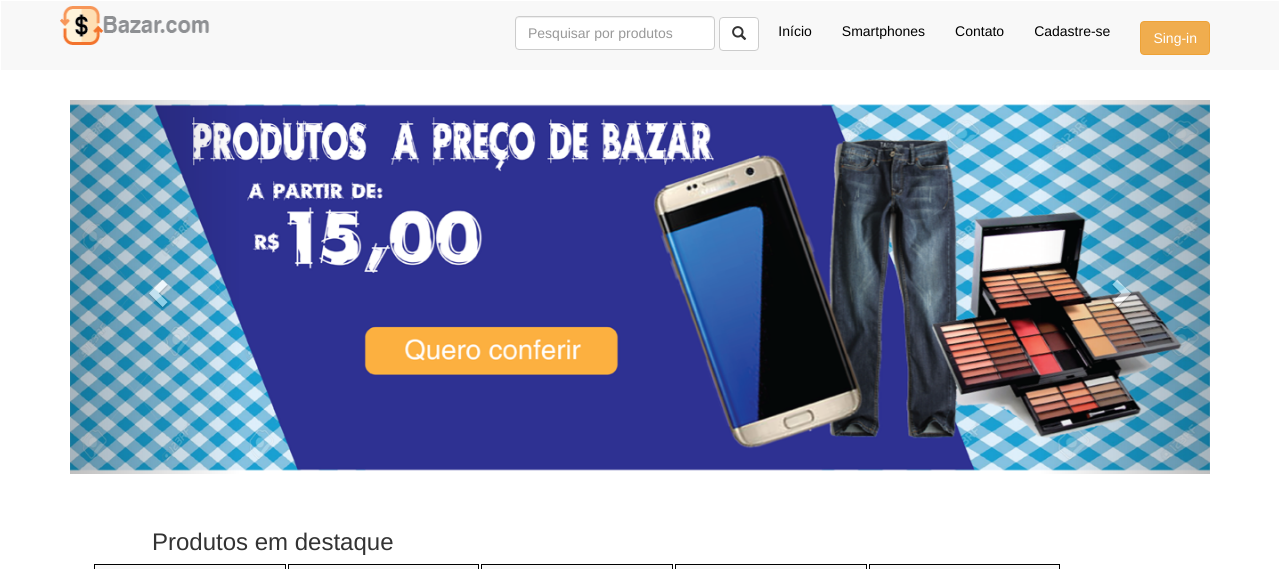
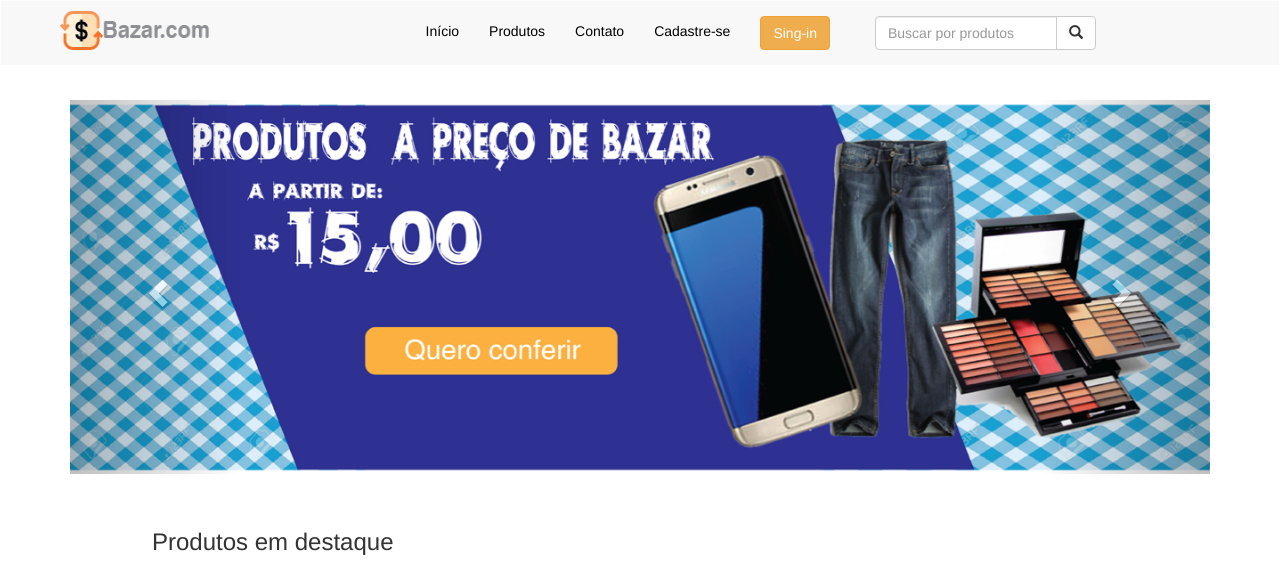
Before and after one commit to franciscooliver/bazar.com, a PHP site: page / in a window 1280 px wide. Shown: the top 569 px of the page. Run offline with PHP 8.4, Linux system fonts and the light colour scheme; data comes from the database, SQL or seed files in the repository; tables that the repository leaves empty or names only in its code hold one stand-in row (values such as "Sample post").

Commit message:
imagens_banco

```diff
--- a/bootstrap3/css/estilo_index.css
+++ b/bootstrap3/css/estilo_index.css
@@ -41,12 +41,16 @@ body {
 }
 
 .form-control {
-	margin-top: 15px;
-	margin-left: 300px;
-    display: inline-block;
+
     width: 200px;
 
 }
+
+.navbar-form {
+    margin-top: 15px;
+
+}
+
 
 .navbar-inverse .navbar-nav>li>a {
 	color: black;
@@ -69,6 +73,10 @@ body {
 	align-content: center;
 
 
+}
+
+.resultado{
+	margin-right: 5px;
 }
 
 section #div_destaque{
@@ -113,7 +121,7 @@ ul .dropdown-menu {
 /* config sessao produtos*/
 
 .productbox {
-    background-color:#f8f8f8;;
+    background-color:#f8f8f8;
 	padding:10px;
 	margin-left: 2px;
 	border:0.5px solid #000;
@@ -145,12 +153,8 @@ ul .dropdown-menu {
 	z-index: 2;
 
 }
-#config_container_imagens{
-	margin-right: 28px;
- 	margin-bottom: 28px;
-  padding: 10px;
 
-}
+
 
 /* rodape */
 
@@ -194,7 +198,6 @@ footer a{
 
 
 
-
 @media screen and (max-width: 767px){
 	.navbar-inverse {
     	background-color: #F8F8F8;
@@ -212,16 +215,27 @@ footer a{
     border-color: #ffffff;
 }
 
-
 #slide-div {
 
 	margin-top: 20px;
 	padding-top: 50px;
-	width: 300px;
-	height: 150px;
+	width: auto;
+	height: 250px;
 
 
+	}
 }
+
+@media screen and (min-width: 992px){
+
+.col-md-2 {
+    width: 300px;
+}
+
+}
+
+
+
 .container .carousel-caption h1{
 	font-size: 15px;
 }
--- a/cadastro.php
+++ b/cadastro.php
@@ -34,7 +34,7 @@
 
           <div id="navbar" class="navbar-collapse collapse">
             <ul class="nav navbar-nav navbar-right">
-              <li><a href="index.html"><span class="glyphicon glyphicon-home "></span> Home</a></li>
+              <li><a href="index.php"><span class="glyphicon glyphicon-home "></span> Home</a></li>
             </ul>
           </div><!--/.nav-collapse -->
         </div>
--- a/index.html
+++ b/index.php
@@ -1,3 +1,18 @@
+    <?php
+      require_once('model/conexao.class.php');
+
+      $objDB = new conexao();
+      $link = $objDB->conectaBd();
+
+      $sql = "select * from produtos ".
+              "inner join img_vitrine iv on iv.id_imagem = produtos.fk_imagem";
+
+      $resultado_id = mysqli_query($link , $sql);
+
+
+    ?>
+
+
 <!DOCTYPE html>
 <html lang="pt-br">
   <head>
@@ -43,6 +58,16 @@
 
           });
 
+          $(function(){
+
+              $('#pesquisa').keyup( function(){
+                var pesquisa = $(this).val();
+
+                $(".resultado").html( pesquisa);
+              });
+
+          })
+
       });
     </script>
 
@@ -81,16 +106,31 @@
         <div class="collapse navbar-collapse" id="barra-navegacao">
 
 
-          <input id="campo_pesquisa" class=" form-control input_class" type="text"  placeholder="Pesquisar por produtos">
-                <button type="submit" class="btn btn-default"> <span class="glyphicon glyphicon-search"></span></button>
+          <div class="col-sm-4 col-md-4 navbar-right">
+                    <form class="navbar-form" role="search" method="get" id="search-form" name="search-form">
+                        <div class="input-group">
+                            <input type="text" class="form-control" placeholder="Buscar por produtos" id="pesquisa" name="query" value="">
+                            <div class="input-group-btn">
+                                <button type="submit" value="Search" class="btn btn-default"><span class="glyphicon glyphicon-search"></span></button>
+                            </div>
+                        </div>
+                          <br>
+                         <ul class="resultado">
+
+                        </ul>
+
+                    </form>
+
+
+                </div>
 
           <ul class="nav navbar-nav navbar-right">
 
             <li><a href="">Início</a></li>
-            <li><a href="">Smartphones</a></li>
+            <li><a href="">Produtos</a></li>
             <li><a href="">Contato</a></li>
             <li><a href="cadastro.php">Cadastre-se</a></li>
-            <li><a href="#"  data-target="#" data-toggle="dropdown" role="button" aria-haspopup="true" aria-expanded="false"><button type="button" class="btn btn-warning">Sing-in</button></a>
+            <li><a href="#"  data-target="#" data-toggle="dropdown" role="button" aria-haspopup="true" aria-expanded="false"><button type="button" class="btn btn-warning" style="margin-top: -5px;">Sing-in</button></a>
               <ul class="dropdown-menu" aria-labelledby="entrar">
             <div class="col-md-12">
                 <p>Você possui uma conta?</h3>
@@ -167,61 +207,29 @@
     </div>
 
       <div class="container" id="config_container_imagens">
-        <div class="col-md-2  column productbox">
-          <img src="imagens/prod1.png" class="img-responsive ">
-          <div class="producttitle">Galaxy S7 edje - 64GB</div>
-          <div class="productprice"><div class="pull-right"><a href="#" class="btn btn-success btn-sm" role="button">COMPRAR</a></div><div class="pricetext">R$ 8.95</div></div>
-      </div>
 
-        <div class="col-md-2 column productbox">
-          <img src="imagens/prod3.png" class="img-responsive">
-          <div class="producttitle">Product 3</div>
-        <div class="productprice"><div class="pull-right"><a href="#" class="btn btn-success btn-sm" role="button">COMPRAR</a></div><div class="pricetext">£8.95</div></div>
-      </div>
-      <div class="col-md-2 column productbox">
-        <img src="imagens/prod4.png" class="img-responsive">
-        <div class="producttitle">Product 4</div>
-        <div class="productprice"><div class="pull-right"><a href="#" class="btn btn-success btn-sm" role="button">COMPRAR</a></div><div class="pricetext">£8.95</div></div>
-      </div>
-      <div class="col-md-2 column productbox">
-        <img src="imagens/prod2.png" class="img-responsive">
-        <div class="producttitle">Product 2</div>
-        <div class="productprice"><div class="pull-right"><a href="#" class="btn btn-success btn-sm" role="button">COMPRAR</a></div><div class="pricetext">£8.95</div></div>
-      </div>
-      <div class="col-md-2 column productbox">
-        <img src="imagens/prod6.png" class="img-responsive">
-        <div class="producttitle">Product 2</div>
-        <div class="productprice"><div class="pull-right"><a href="#" class="btn btn-success btn-sm" role="button">COMPRAR</a></div><div class="pricetext">£8.95</div></div>
-      </div>
+      <?php while($linha = mysqli_fetch_assoc($resultado_id)) { ?>
+        <div class=" col-sm-6 col-md-2  column productbox">
+          <a href="view/detalhe_prod.php?id_produto=<?php echo$linha['id'] ?>"><img src="<?php echo $linha['imagem'].'.png' ?>" class="img-responsive "></a>
+          <div class="producttitle"><?php echo $linha['nome']?></div>
+          <div class="productprice"><div class="pull-right"><br><a href="#" class="btn btn-success btn-sm" role="button">COMPRAR</a></div><div class="pricetext">
+              <?php
 
-      <div class="col-md-2 column productbox">
-        <img src="imagens/prod7.png" class="img-responsive">
-        <div class="producttitle">Product 2</div>
-        <div class="productprice"><div class="pull-right"><a href="#" class="btn btn-success btn-sm" role="button">COMPRAR</a></div><div class="pricetext">£8.95</div></div>
-      </div>
-      <div class="col-md-2 column productbox">
-        <img src="imagens/prod8.png" class="img-responsive">
-        <div class="producttitle">Product 2</div>
-        <div class="productprice"><div class="pull-right"><a href="#" class="btn btn-success btn-sm" role="button">COMPRAR</a></div><div class="pricetext">£8.95</div></div>
-      </div>
-      <div class="col-md-2 column productbox">
-        <img src="imagens/prod9.png" class="img-responsive">
-        <div class="producttitle">Product 2</div>
-        <div class="productprice"><div class="pull-right"><a href="#" class="btn btn-success btn-sm" role="button">COMPRAR</a></div><div class="pricetext">£8.95</div></div>
-      </div>
-      <div class="col-md-2 column productbox">
-        <img src="imagens/prod10.png" class="img-responsive">
-        <div class="producttitle">Product 2</div>
-        <div class="productprice"><div class="pull-right"><a href="#" class="btn btn-success btn-sm" role="button">COMPRAR</a></div><div class="pricetext">£8.95</div></div>
-      </div>
-      <div class="col-md-2 column productbox">
-        <img src="imagens/prod11.png" class="img-responsive">
-        <div class="producttitle">Product 2</div>
-        <div class="productprice"><div class="pull-right"><a href="#" class="btn btn-success btn-sm" role="button">COMPRAR</a></div><div class="pricetext">£8.95</div></div>
-        </div>
-      </div>
+                    if($linha['id'] == 1 ){
+                      echo 'R$ '.number_format($linha['preco'],3);
+                    }else{
+                      echo 'R$ '.number_format($linha['preco'],2);
+                    }
 
 
+              ?>
+
+          </div></div>
+        </div>
+        <?php } ?>
+
+
+      </div>
     </section>
 
 <footer>
--- /dev/null
+++ b/view/detalhe_prod.php
@@ -0,0 +1,6 @@
+<?php
+	$id_produto = $_GET["id_produto"];
+
+	echo "Detalhando o produto selecionado <br>";
+	echo "Id_PRODUTO = ".$id_produto;
+?>
```
Also changed, not shown: imagens/p.png (added), imagens/prod.png (added), imagens/prod1.png, imagens/prod10.png (deleted), imagens/prod2.png, imagens/prod3.png, imagens/prod4.png, imagens/prod5.png (added), imagens/prod6.png, imagens/prod66.png (renamed from imagens/prod11.png), imagens/prod8.png (deleted), imagens/prod9.png (deleted).
